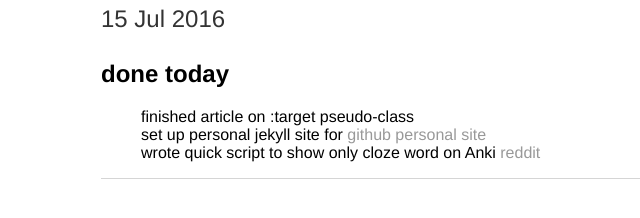
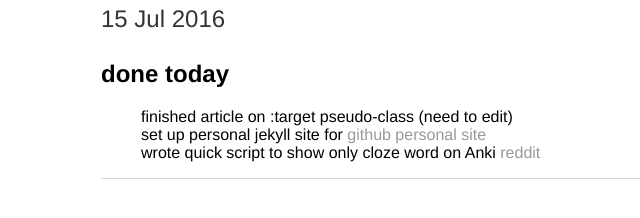
Before and after one commit to btmbtm/btmbtm.github.io, a Jekyll site: the page built from _posts/2016-07-15-todone-1.md, in a window 1280 px wide. Shown: the part 195-413 px from the top of the page, without its empty margins (91-731 px from the left). Built offline with Jekyll 4.4.1, drawn with Linux system fonts in a browser that asks for light colours; Markdown is read by kramdown in place of the engine named in the settings.

Commit message:
Update 2016-07-15-todone-1.md

```diff
--- a/_posts/2016-07-15-todone-1.md
+++ b/_posts/2016-07-15-todone-1.md
@@ -8,6 +8,6 @@ tags: []
 
 
 ##done today
-- finished article on :target pseudo-class
+- finished article on :target pseudo-class (need to edit)
 - set up personal jekyll site for [github personal site](http://btmbtm.github.io/)
 - wrote quick script to show only cloze word on Anki [reddit](https://www.reddit.com/r/Anki/comments/4t6fpt/is_there_a_field_for_a_cloze_deletion_answer/d5f3s32/)
```
